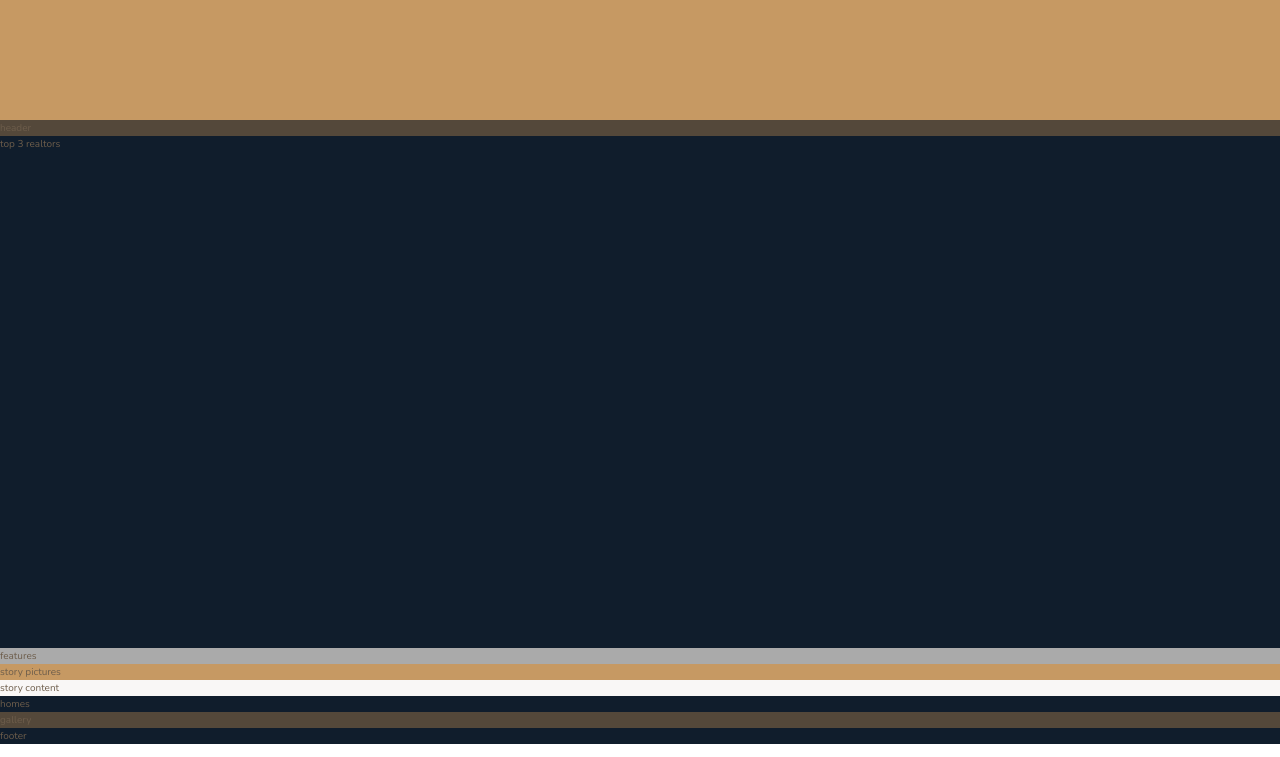
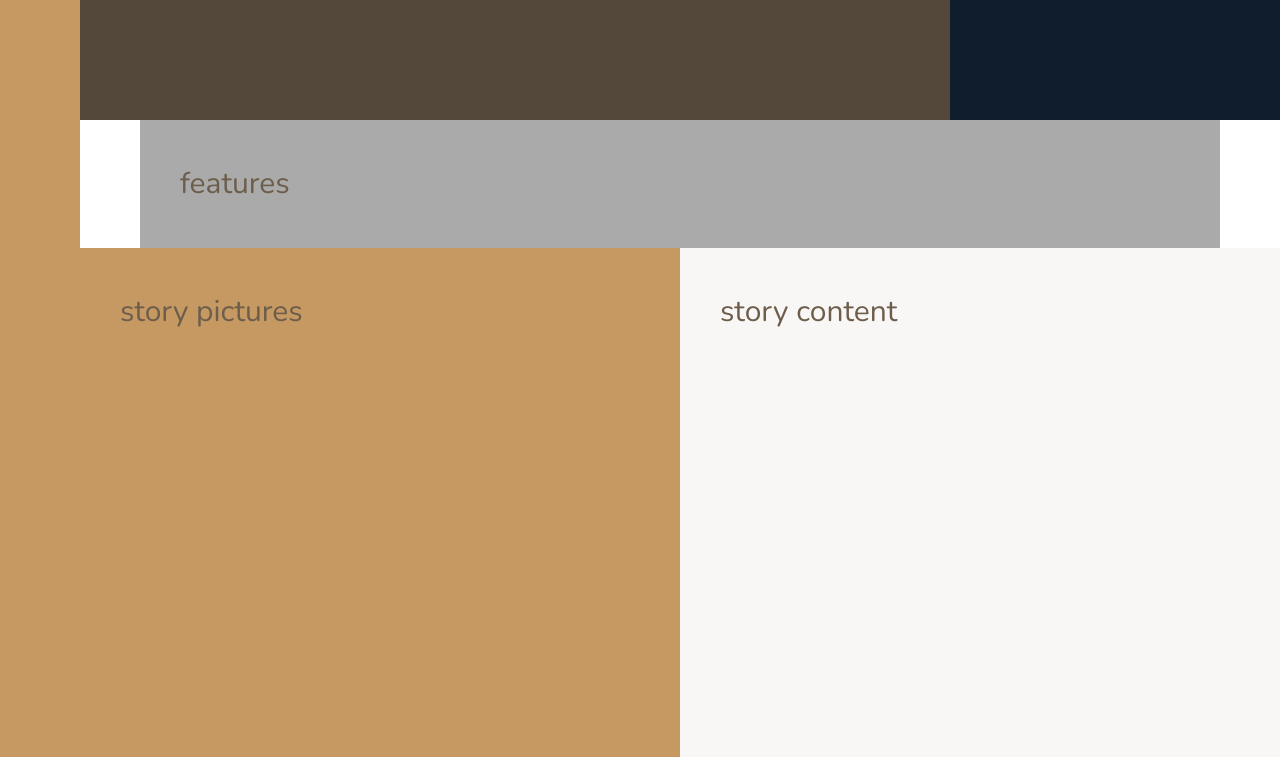
Before and after one commit to Carlos151294/nexter, a website: page index.html in a window 1280 px wide. Shown: the part 520-1277 px from the top of the page. Drawn offline with nearby package versions, Linux system fonts and the light colour scheme.

Commit message:
feat(layout): distribute grid items across the grid columns

```diff
--- a/index.html
+++ b/index.html
@@ -1,13 +1,16 @@
 <!DOCTYPE html>
 <html lang="en">
   <head>
-        <meta charset="UTF-8">
-        <meta name="viewport" content="width=device-width, initial-scale=1.0">
-        <meta http-equiv="X-UA-Compatible" content="ie=edge">
+    <meta charset="UTF-8" />
+    <meta name="viewport" content="width=device-width, initial-scale=1.0" />
+    <meta http-equiv="X-UA-Compatible" content="ie=edge" />
 
-        <link href="https://fonts.googleapis.com/css?family=Josefin+Sans:300,400,400i|Nunito:300,300i" rel="stylesheet">
-        <link rel="stylesheet" href="css/style.css">
-        <link rel="shortcut icon" type="image/png" href="img/favicon.png">
+    <link
+      href="https://fonts.googleapis.com/css?family=Josefin+Sans:300,400,400i|Nunito:300,300i"
+      rel="stylesheet"
+    />
+    <link rel="stylesheet" href="css/style.css" />
+    <link rel="shortcut icon" type="image/png" href="img/favicon.png" />
 
     <title>nexter &mdash; your home, your freedom</title>
   </head>
--- a/sass/_base.scss
+++ b/sass/_base.scss
@@ -1,14 +1,14 @@
 // COLOR VARIABLES
 $color-primary: #c69963;
-$color-primary-dark: #B28451;
+$color-primary-dark: #b28451;
 
 $color-secondary: #101d2c;
 
 $color-grey-light-1: #f9f7f6;
 $color-grey-light-2: #aaa;
 
-$color-grey-dark-1: #54483A;
-$color-grey-dark-2: #6D5D4B;
+$color-grey-dark-1: #54483a;
+$color-grey-dark-2: #6d5d4b;
 
 // FONT VARIABLES
 $font-primary: 'Nunito', sans-serif;
@@ -37,4 +37,15 @@ body {
 .container {
   display: grid;
   grid-template-rows: 80vh min-content 40vw repeat(3, min-content);
+  grid-template-columns:
+    [sidebar-start] 8rem [sidebar-end full-start] minmax(6rem, 1fr)
+    [center-start] repeat(
+      8,
+      [col-start] minmax(min-content, 14rem) [col-end]
+    ) [center-end] minmax(6rem, 1fr) [full-end];
+
+  & > * {
+    padding: 40px;
+    font-size: 3rem;
+  }
 }
--- a/sass/_features.scss
+++ b/sass/_features.scss
@@ -1,3 +1,4 @@
 .features {
   background-color: $color-grey-light-2;
+  grid-column: center-start / center-end;
 }
--- a/sass/_footer.scss
+++ b/sass/_footer.scss
@@ -1,3 +1,4 @@
 .footer {
   background-color: $color-secondary;
+  grid-column: full-start / full-end;
 }
--- a/sass/_gallery.scss
+++ b/sass/_gallery.scss
@@ -1,3 +1,4 @@
 .gallery {
   background-color: $color-grey-dark-1;
+  grid-column: full-start / full-end;
 }
--- a/sass/_header.scss
+++ b/sass/_header.scss
@@ -1,3 +1,4 @@
 .header {
   background-color: $color-grey-dark-1;
+  grid-column: full-start / col-end 6;
 }
--- a/sass/_homes.scss
+++ b/sass/_homes.scss
@@ -1,3 +1,4 @@
 .homes {
   background-color: $color-secondary;
+  grid-column: center-start / center-end;
 }
--- a/sass/_realtors.scss
+++ b/sass/_realtors.scss
@@ -1,3 +1,4 @@
 .realtors {
   background-color: $color-secondary;
+  grid-column: col-start 7 / full-end;
 }
--- a/sass/_sidebar.scss
+++ b/sass/_sidebar.scss
@@ -1,3 +1,5 @@
 .sidebar {
   background-color: $color-primary;
+  grid-row: 1 / -1;
+  grid-column: sidebar-start / sidebar-end;
 }
--- a/sass/_story.scss
+++ b/sass/_story.scss
@@ -1,9 +1,11 @@
 .story {
   &__pictures {
     background-color: $color-primary;
+    grid-column: full-start / col-end 4;
   }
 
   &__content {
     background-color: $color-grey-light-1;
+    grid-column: col-start 5 / full-end;
   }
 }
```
Also changed, not shown: css/style.css. Lines whose indentation alone changed are shown as unchanged.
